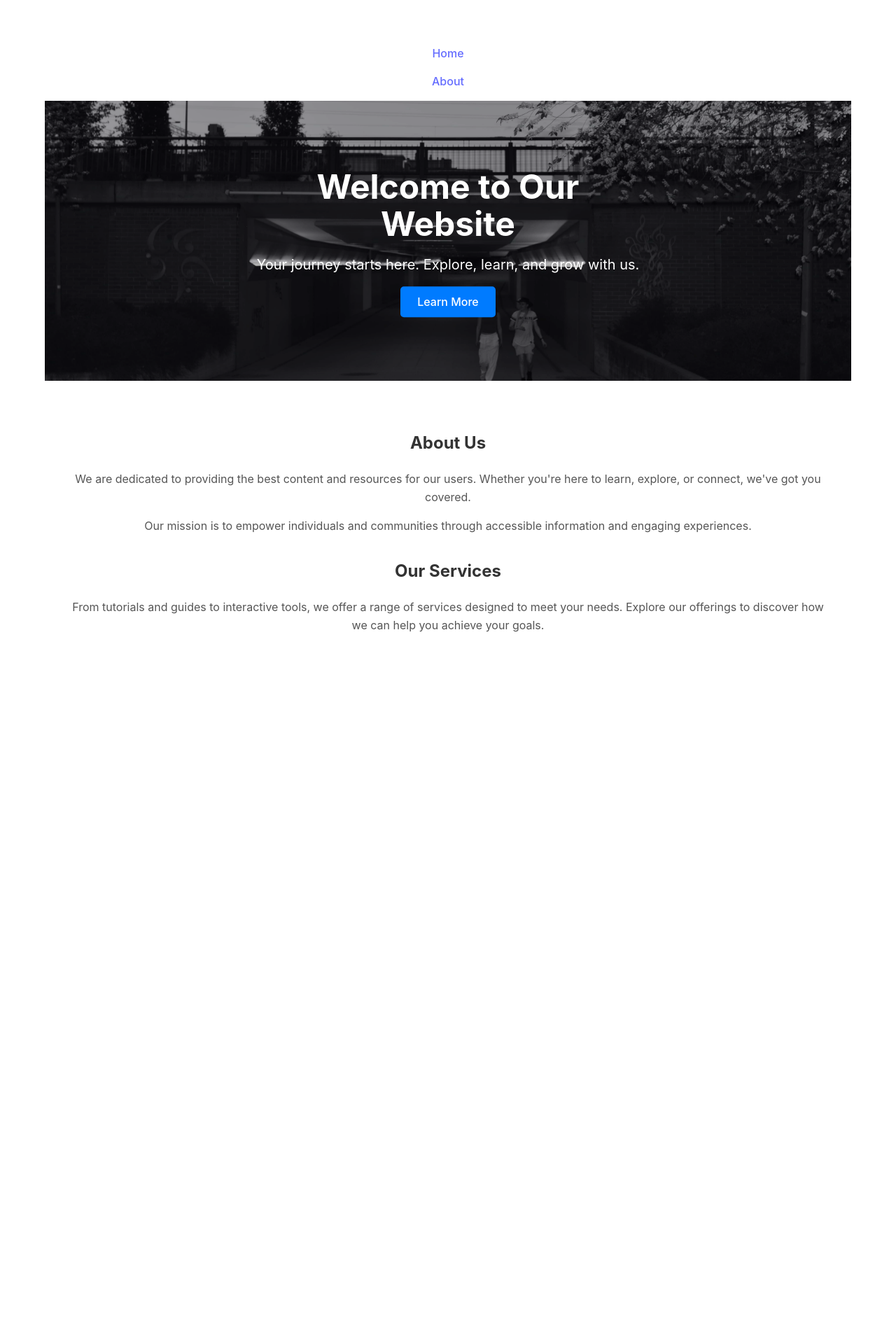
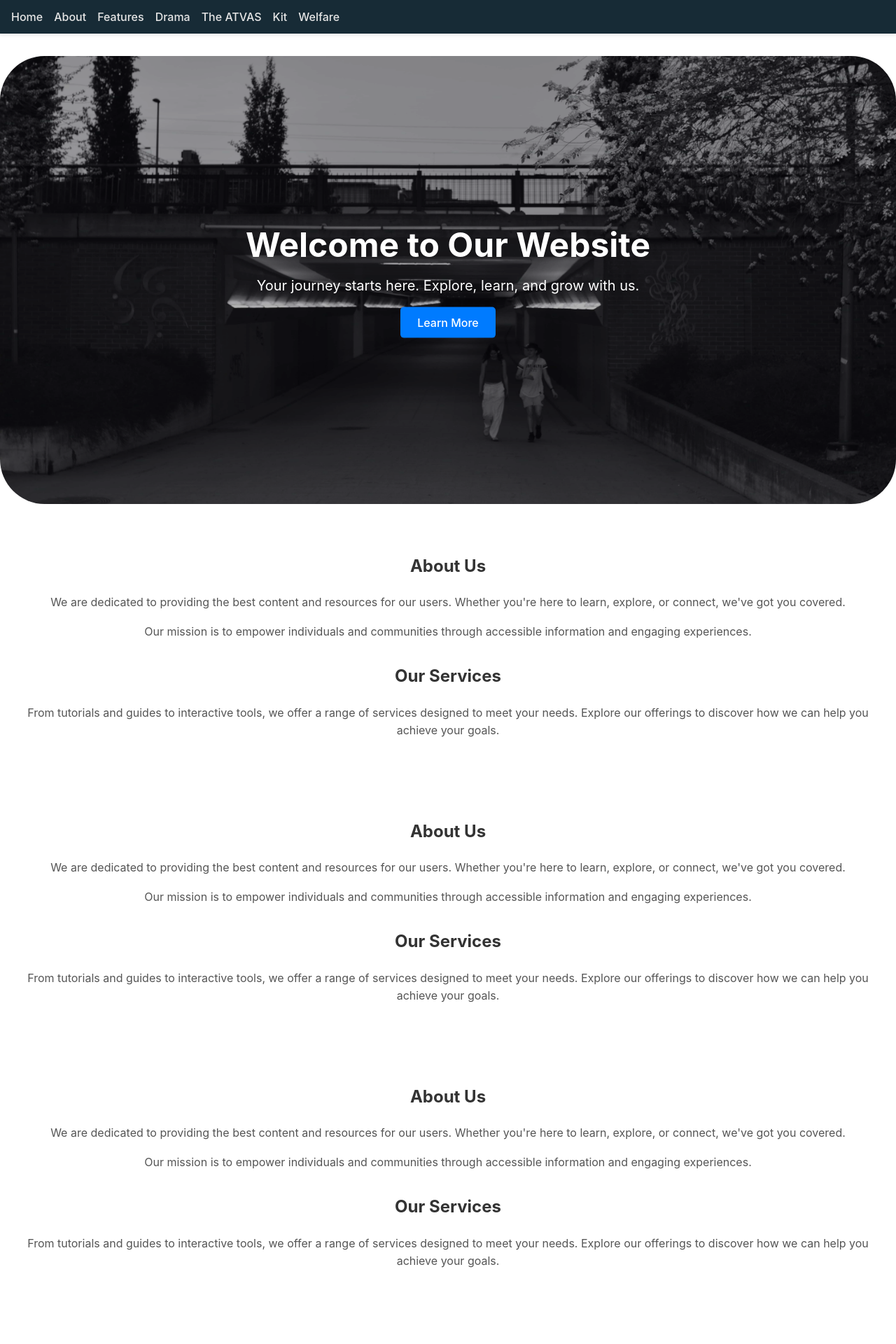
Before and after one commit to LeoAnker0/airtv-v3, a Vue app: page / in a window 1280 px wide. Shown: the top 1920 px of the page at 70% size. Before the commit the page ends 1019 px from the top, so only its background shows below. Built offline with nearby package versions, Linux system fonts and the light colour scheme.

Commit message:
UPDATE menu

```diff
--- a/index.html
+++ b/index.html
@@ -1,13 +1,16 @@
 <!doctype html>
 <html lang="en">
-  <head>
+
+<head>
     <meta charset="UTF-8" />
     <link rel="icon" type="image/svg+xml" href="/vite.svg" />
     <meta name="viewport" content="width=device-width, initial-scale=1.0" />
-    <title>Vite + Vue</title>
-  </head>
-  <body>
+    <title>AirTv | Student Filmmaking in Stirling</title>
+</head>
+
+<body>
     <div id="app"></div>
     <script type="module" src="/src/main.js"></script>
-  </body>
+</body>
+
 </html>
--- a/src/App.vue
+++ b/src/App.vue
@@ -1,16 +1,115 @@
 <template>
     <div id="app">
         <nav>
-            <router-link to="/">Home</router-link>
-            <router-link to="/about">About</router-link>
+            <button id="menu-toggle" @click.stop="toggleMenu">
+                ☰
+            </button>
+            <div :class="{'nav-links': true, 'show-menu': isMenuVisible}" @click.stop>
+                <router-link class="navText" to="/">Home</router-link>
+                <router-link class="navText" to="/about">About</router-link>
+                <router-link class="navText" to="/features">Features</router-link>
+                <router-link class="navText" to="/drama">Drama</router-link>
+                <router-link class="navText" to="/atvas">The ATVAS</router-link>
+                <router-link class="navText" to="/kit">Kit</router-link>
+                <router-link class="navText" to="/welfare">Welfare</router-link>
+            </div>
         </nav>
-        <router-view />
+        <div id="content">
+            <router-view />
+        </div>
     </div>
 </template>
+<script>
+export default {
+    data() {
+        return {
+            isMenuVisible: false,
+        };
+    },
+    methods: {
+        toggleMenu() {
+            this.isMenuVisible = !this.isMenuVisible;
+        },
+        closeMenu() {
+            this.isMenuVisible = false;
+        },
+    },
+    mounted() {
+        // Add a click event listener to the document
+        document.addEventListener("click", this.closeMenu);
+    },
+    beforeDestroy() {
+        // Remove the event listener when the component is destroyed
+        document.removeEventListener("click", this.closeMenu);
+    },
+};
+</script>
 <style>
+/* Base styles for the navigation bar */
 nav {
-    display: grid;
+    display: flex;
+    flex-direction: row;
+    align-items: center;
+    padding: 0 1rem;
+    background-color: hsl(200, 40%, 15%);
+    height: 3rem;
+    position: sticky;
+    top: 0;
+    z-index: 1000;
+    box-shadow: 0 2px 5px rgba(0, 0, 0, 0.1);
+}
+
+#menu-toggle {
+    display: none;
+    background: none;
+    border: none;
+    color: hsl(0, 0%, 90%);
+    font-size: 1.5rem;
+    cursor: pointer;
+    margin-right: 1rem;
+}
+
+.nav-links {
+    display: flex;
+    flex-direction: row;
     gap: 1rem;
-    margin-bottom: 1rem;
+    flex-grow: 1;
+}
+
+.navText {
+    color: hsl(0, 0%, 90%);
+    text-decoration: none;
+}
+
+.navText:hover {
+    color: hsl(0, 0%, 100%);
+}
+
+/* Responsive styles for smaller screens */
+@media (max-width: 768px) {
+    #menu-toggle {
+        display: block;
+    }
+
+    .nav-links {
+        display: none;
+        flex-direction: column;
+        position: absolute;
+        top: 3rem;
+        left: 0;
+        width: 100%;
+        background-color: hsl(200, 40%, 20%);
+        padding: 1rem 0;
+        gap: 0.5rem;
+    }
+
+    .nav-links.show-menu {
+        display: flex;
+    }
+
+    .navText {
+        padding: 0.5rem 1rem;
+        text-align: center;
+    }
 }
 </style>
--- a/src/style.css
+++ b/src/style.css
@@ -58,10 +58,14 @@ button:focus-visible {
 }
 
 #app {
-    max-width: 1280px;
-    margin: 0 auto;
-    padding: 2rem;
+    /*max-width: 1280px;*/
     text-align: center;
+
+    #content {
+        z-index: 1;
+        margin: 0 auto;
+        max-width: 1280px;
+    }
 }
 
 @media (prefers-color-scheme: light) {
--- a/src/views/Home.vue
+++ b/src/views/Home.vue
@@ -10,6 +10,74 @@
             </div>
         </section>
         <!-- Content Section -->
+        <section class="content">
+            <h2>About Us</h2>
+            <p>
+                We are dedicated to providing the best content and resources for our users.
+                Whether you're here to learn, explore, or connect, we've got you covered.
+            </p>
+            <p>
+                Our mission is to empower individuals and communities through accessible
+                information and engaging experiences.
+            </p>
+            <h2>Our Services</h2>
+            <p>
+                From tutorials and guides to interactive tools, we offer a range of services
+                designed to meet your needs. Explore our offerings to discover how we can help
+                you achieve your goals.
+            </p>
+        </section>
+        <section class="content">
+            <h2>About Us</h2>
+            <p>
+                We are dedicated to providing the best content and resources for our users.
+                Whether you're here to learn, explore, or connect, we've got you covered.
+            </p>
+            <p>
+                Our mission is to empower individuals and communities through accessible
+                information and engaging experiences.
+            </p>
+            <h2>Our Services</h2>
+            <p>
+                From tutorials and guides to interactive tools, we offer a range of services
+                designed to meet your needs. Explore our offerings to discover how we can help
+                you achieve your goals.
+            </p>
+        </section>
+        <section class="content">
+            <h2>About Us</h2>
+            <p>
+                We are dedicated to providing the best content and resources for our users.
+                Whether you're here to learn, explore, or connect, we've got you covered.
+            </p>
+            <p>
+                Our mission is to empower individuals and communities through accessible
+                information and engaging experiences.
+            </p>
+            <h2>Our Services</h2>
+            <p>
+                From tutorials and guides to interactive tools, we offer a range of services
+                designed to meet your needs. Explore our offerings to discover how we can help
+                you achieve your goals.
+            </p>
+        </section>
+        <section class="content">
+            <h2>About Us</h2>
+            <p>
+                We are dedicated to providing the best content and resources for our users.
+                Whether you're here to learn, explore, or connect, we've got you covered.
+            </p>
+            <p>
+                Our mission is to empower individuals and communities through accessible
+                information and engaging experiences.
+            </p>
+            <h2>Our Services</h2>
+            <p>
+                From tutorials and guides to interactive tools, we offer a range of services
+                designed to meet your needs. Explore our offerings to discover how we can help
+                you achieve your goals.
+            </p>
+        </section>
         <section class="content">
             <h2>About Us</h2>
             <p>
@@ -43,6 +111,7 @@ export default {
 <style scoped>
 /* Hero Section */
 .hero {
+    margin-top: 2rem;
     position: relative;
     text-align: center;
     color: white;
@@ -50,7 +119,8 @@ export default {
 
 .hero-image {
     width: 100%;
-    height: 400px;
+    height: 40rem;
+    border-radius: 4rem;
     object-fit: cover;
     filter: brightness(70%);
 }
```
